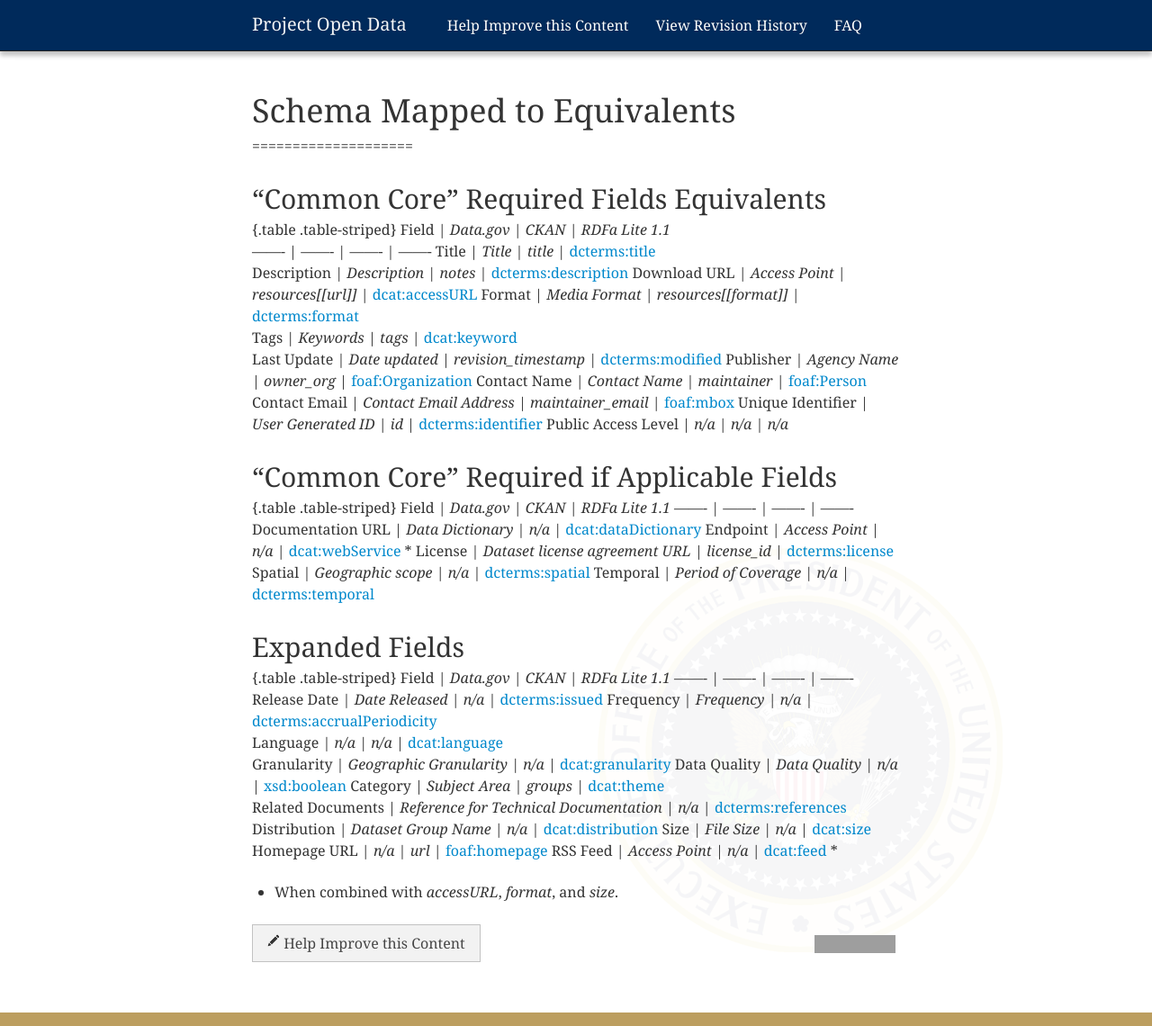
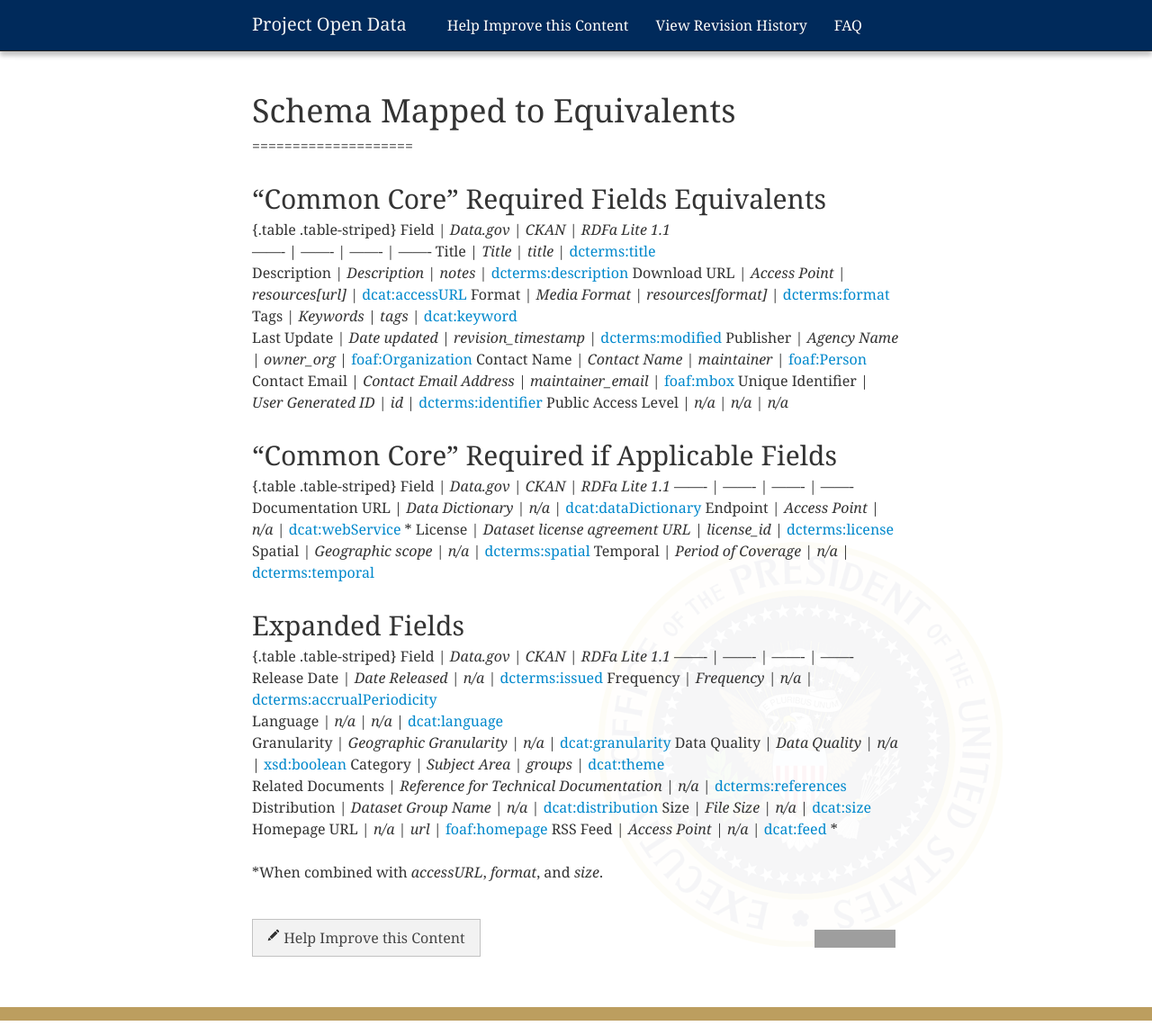
Before and after one commit to gbinal/p-o-d.github.com, a Jekyll site: the page built from data-dot-gov-map.md, in a window 1280 px wide and 1140 px high. Shown: the whole window at 90% size. Built offline with Jekyll 4.4.1, drawn with Linux system fonts in a browser that asks for light colours; nearby versions of some CDN libraries; grey boxes are pictures that could not be loaded.

Commit message:
Escaping literals

```diff
--- a/data-dot-gov-map.md
+++ b/data-dot-gov-map.md
@@ -16,8 +16,8 @@ Field               | *Data.gov*   | *CKAN* | *RDFa Lite 1.1*
 -------             | -------                 | -------           | -------
 Title               | *Title*                 | *title*           | [dcterms:title](http://www.w3.org/TR/vocab-dcat/#property--title-1)
 Description         | *Description*           | *notes*                | [dcterms:description](http://www.w3.org/TR/vocab-dcat/#property--description-1)
-Download URL        | *Access Point*          | *resources[[url]]*                | [dcat:accessURL](http://www.w3.org/TR/vocab-dcat/#property--access-download)
-Format              | *Media Format*          | *resources[[format]]*                | [dcterms:format](http://www.w3.org/TR/vocab-dcat/#property--format)
+Download URL        | *Access Point*          | *resources\[url\]*                | [dcat:accessURL](http://www.w3.org/TR/vocab-dcat/#property--access-download)
+Format              | *Media Format*          | *resources\[format\]*                | [dcterms:format](http://www.w3.org/TR/vocab-dcat/#property--format)
 Tags                | *Keywords*              | *tags*                | [dcat:keyword](http://www.w3.org/TR/vocab-dcat/#property--keyword-tag)
 Last Update         | *Date updated*          | *revision_timestamp*                | [dcterms:modified](http://www.w3.org/TR/vocab-dcat/#property--update-modification-date-1)
 Publisher           | *Agency Name*           | *owner_org*                | [foaf:Organization](http://www.w3.org/TR/vocab-dcat/#class--organization-person)
@@ -33,7 +33,7 @@ Public Access Level | *n/a*                   | *n/a*             | *n/a*
 Field               | *Data.gov*   | *CKAN* | *RDFa Lite 1.1*
 -------             | -------                 | -------           | -------
 Documentation URL   | *Data Dictionary*       | *n/a*                | [dcat:dataDictionary](http://www.w3.org/TR/vocab-dcat/#property--data-dictionary)
-Endpoint            | *Access Point*          | *n/a*                | [dcat:webService](http://www.w3.org/TR/vocab-dcat/#class--webservice) *
+Endpoint            | *Access Point*          | *n/a*                | [dcat:webService](http://www.w3.org/TR/vocab-dcat/#class--webservice) \*
 License             | *Dataset license agreement URL* | *license_id*        | [dcterms:license](http://www.w3.org/TR/vocab-dcat/#property--license-1)
 Spatial             | *Geographic scope*      | *n/a*                | [dcterms:spatial](http://www.w3.org/TR/vocab-dcat/#property--spatial-geographical-coverage)
 Temporal      	    | *Period of Coverage*    | *n/a*                | [dcterms:temporal](http://www.w3.org/TR/vocab-dcat/#property--temporal-coverage)
@@ -54,6 +54,6 @@ Related Documents   | *Reference for Technical Documentation* | *n/a*
 Distribution        | *Dataset Group Name*    | *n/a*                | [dcat:distribution](http://www.w3.org/TR/vocab-dcat/#property--dataset-distribution)
 Size                | *File Size*             | *n/a*                | [dcat:size](http://www.w3.org/TR/vocab-dcat/#property--size)
 Homepage URL        | *n/a*	                  | *url*                | [foaf:homepage](http://www.w3.org/TR/vocab-dcat/#property--homepage)
-RSS Feed            | *Access Point*          | *n/a*                | [dcat:feed](http://www.w3.org/TR/vocab-dcat/#Class:_Feed) *
+RSS Feed            | *Access Point*          | *n/a*                | [dcat:feed](http://www.w3.org/TR/vocab-dcat/#Class:_Feed) \*
 
- * When combined with _accessURL_, _format_, and _size_.
+\*When combined with _accessURL_, _format_, and _size_.
```
